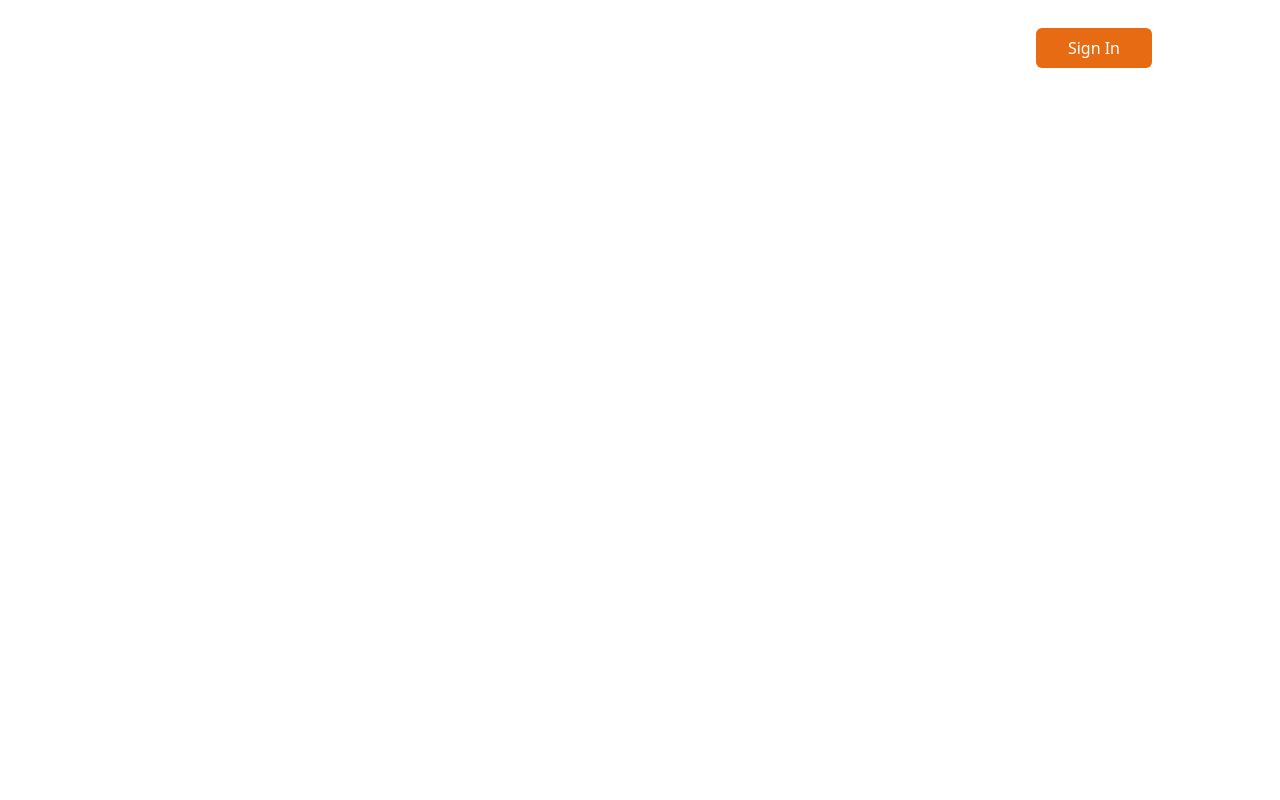
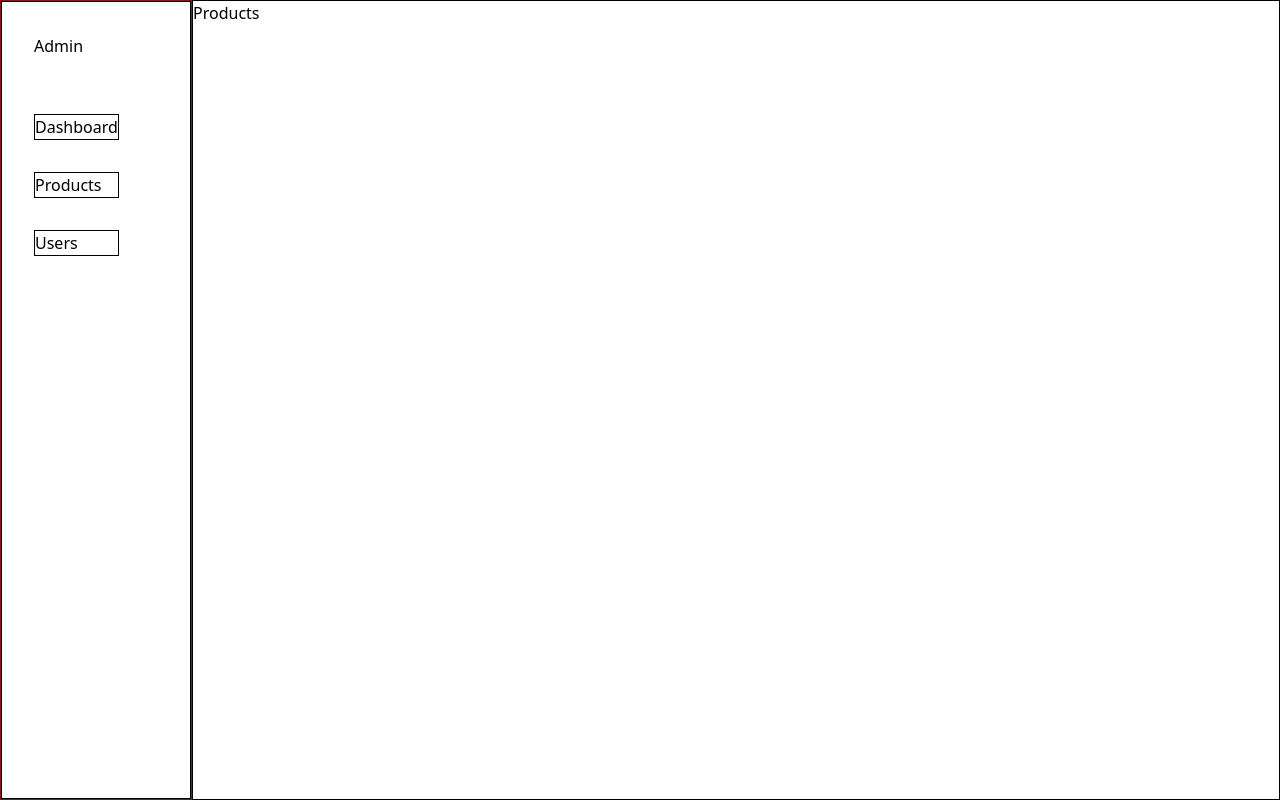
Before and after one commit to KrobsDev/turvato3.0, a React (Create React App) app: page /admin/products in a window 1280 px wide. Built offline with nearby package versions, Linux system fonts and the light colour scheme.

Commit message:
optimized some of the frontend code

```diff
--- a/src/App.js
+++ b/src/App.js
@@ -1,28 +1,38 @@
 import { Route, Routes } from 'react-router-dom'
 import './assets/styles/App.css'
 import Navbar from './components/Navbar'
+import AdminSidebar from './components/AdminSidebar'
 import About from './pages/About'
-import Home from './pages/Index'
+import Home from './pages/Home'
 import Contact from './pages/Contact'
 import Login from './pages/Login'
 import SignUp from './pages/Register'
 import Index from './pages/admin/Index'
+import Products from './pages/admin/Products'
 import { AuthProvider } from './context/AuthProvider'
 import { CookiesProvider } from 'react-cookie'
+import ProductDetails from './pages/ProductDetails'
+import AdminLayout from './layouts/AdminLayout'
+import NavLayout from './layouts/NavLayout'
 
 function App () {
   return (
     <div className='h-full w-full overflow-hidden'>
       <CookiesProvider>
         <AuthProvider>
-          <Navbar></Navbar>
           <Routes>
-            <Route path='/admin/' element={<Index />} />
-            <Route path='/' element={<Home />} />
-            <Route path='/about' element={<About />} />
-            <Route path='/contact' element={<Contact />} />
-            <Route path='/signin' element={<Login />} />
-            <Route path='/signup' element={<SignUp />} />
+            <Route path='/admin' element={<AdminLayout />}>
+              <Route index={true} element={<Index />} />
+              <Route path='products' element={<Products />} />
+            </Route>
+            <Route path='/' element={<NavLayout />}>
+              <Route index={true} element={<Home />} />
+              <Route path='about' element={<About />} />
+              <Route path='contact' element={<Contact />} />
+              <Route path='signin' element={<Login />} />
+              <Route path='signup' element={<SignUp />} />
+              <Route path='productDetails' element={<ProductDetails />} />
+            </Route>
           </Routes>
         </AuthProvider>
       </CookiesProvider>
--- a/src/assets/styles/App.css
+++ b/src/assets/styles/App.css
@@ -155,3 +155,19 @@ input{
 .search_box::placeholder{
 
 }
+
+.admin_links a{
+  border: 1px solid black;
+}
+
+.admin_right{
+  /* max-width: 85%; */
+  width: calc(100% - 15%);
+  height: 100vh;
+}
+
+@media screen and (min-width: 1536px){
+  .admin_right{
+    width: calc(100% - 12%);
+  }
+}
--- /dev/null
+++ b/src/components/AdminSidebar.jsx
@@ -0,0 +1,20 @@
+import React from 'react'
+import { Link } from 'react-router-dom'
+
+function AdminSidebar () {
+  return (
+    <div className='h-screen md:w-[15%] 2xl:w-[12%] border border-red-900 absolute'>
+      <aside className='border border-black w-full p-8 h-full float-left'>
+        Admin
+        {/* links */}
+        <div className='flex flex-col py-14 gap-8 admin_links w-fit'>
+          <Link to={'/admin'}>Dashboard</Link>
+          <Link to={'/admin/products'}>Products</Link>
+          <Link>Users</Link>
+        </div>
+      </aside>
+    </div>
+  )
+}
+
+export default AdminSidebar
--- a/src/components/Navbar.js
+++ b/src/components/Navbar.js
@@ -2,6 +2,7 @@ import React, { useContext, useEffect } from 'react'
 import { Link } from 'react-router-dom'
 import AuthContext from '../context/AuthProvider'
 import { useCookies } from 'react-cookie'
+import { useLocation } from 'react-router-dom'
 
 function Navbar () {
   // get the cookie from the browser and store it in the auth context
@@ -10,22 +11,30 @@ function Navbar () {
   const { setAuth } = useContext(AuthContext)
   const { auth } = useContext(AuthContext)
 
+  const { pathname } = useLocation()
+
+  // array of routes
+  const withoutNavRoutes = ['/admin']
+
+  // location
+
   // setAuth to the cookie
   useEffect(() => {
     setAuth({ token: cookies['auth_token'] })
-    return () => {
-      // cleanup function
-    }
-  }, [cookies, setAuth])
+    // console.log(auth.token)
+  }, [auth.token, cookies, setAuth])
 
   // console.log(auth.token)
 
   // logout function
   const logout = () => {
-    // console.log('logged out')
+    // remove cookies on logout
     removeCookies('auth_token', { path: '/' })
   }
 
+  if (withoutNavRoutes.some(item => pathname.includes(item))) {
+    return null
+  } else {
     return (
       <div className=' w-full h-24 absolute z-[99999]'>
         <div className=' w-full h-full px-[10%] text-white mx-auto flex items-center justify-between relative'>
@@ -36,7 +45,7 @@ function Navbar () {
               <Link to={`/`}>Home</Link>
             </li>
             <li className='links'>
-            <Link to={`/`}>Shop</Link>
+              <Link to={`/shop`}>Shop</Link>
             </li>
             <li>
               <Link to={`/about`}>About</Link>
@@ -50,14 +59,14 @@ function Navbar () {
           </ul>
           {auth.token ? (
             <button
-            className='bg-orange-bg rounded-md text-white px-8 py-2 '
+              className='border border-white rounded-full text-white px-8 py-2 '
               onClick={() => logout()}
             >
               Logout
             </button>
           ) : (
             <Link to={`/signin`}>
-            <button className='bg-orange-bg rounded-md text-white px-8 py-2 '>
+              <button className='bg-orange-bg rounded-full text-white px-8 py-2 '>
                 Sign In
               </button>
             </Link>
@@ -66,5 +75,6 @@ function Navbar () {
       </div>
     )
   }
+}
 
 export default Navbar
--- a/src/components/Product.jsx
+++ b/src/components/Product.jsx
@@ -1,9 +1,12 @@
 import React from 'react'
 import { AiOutlineDownload } from 'react-icons/ai'
+import { Link } from 'react-router-dom'
 
 function Product (props) {
   return (
     <div className='w-full h-[350px] rounded-md bg-white shadow-xl'>
+      {/* hidden field for the product id */}
+      <input type='hidden' value={props.id} />
       {/* image part */}
       <div className='w-full h-2/3 rounded-tl-md rounded-tr-md relative'>
         <img
@@ -28,7 +31,9 @@ function Product (props) {
         <p className='uppercase opacity-40 font-light text-xs'>{props.cat}</p>
 
         {/* text */}
-        <p className='font-light'>{props.title}</p>
+        <Link to={'/'} className='font-light'>
+          {props.title}
+        </Link>
 
         {/* downloads */}
         <div className='flex items-center gap-2'>
--- /dev/null
+++ b/src/layouts/AdminLayout.jsx
@@ -0,0 +1,14 @@
+import React from 'react'
+import { Outlet } from 'react-router-dom'
+import AdminSidebar from '../components/AdminSidebar'
+
+function AdminLayout () {
+  return (
+    <div>
+      <AdminSidebar />
+      <Outlet />
+    </div>
+  )
+}
+
+export default AdminLayout
--- /dev/null
+++ b/src/layouts/NavLayout.jsx
@@ -0,0 +1,14 @@
+import React from 'react'
+import { Outlet } from 'react-router-dom'
+import Navbar from '../components/Navbar'
+
+function NavLayout () {
+  return (
+    <div>
+      <Navbar />
+      <Outlet />
+    </div>
+  )
+}
+
+export default NavLayout
--- a/src/pages/Index.js
+++ b/src/pages/Home.js
@@ -6,9 +6,8 @@ import { BsArrowRight } from 'react-icons/bs'
 import Product from '../components/Product'
 import Footer from '../components/Footer'
 import { getProducts } from '../api/utils/Products'
-import { all } from 'axios'
 
-function Index () {
+function Home () {
   // state to hold products
   const [products, setProducts] = useState([])
 
@@ -21,7 +20,7 @@ function Index () {
     // setstate
     setProducts(allProducts)
     //
-    console.log(allProducts)
+    // console.log(allProducts)
   }
 
   useEffect(() => {
@@ -102,6 +101,7 @@ function Index () {
             return (
               <Product
                 key={index}
+                id={element.product_id}
                 image={leaf}
                 cat={element.product_cat}
                 title={element.product_name}
@@ -182,4 +182,4 @@ function Index () {
   )
 }
 
-export default Index
+export default Home
--- a/src/pages/Login.jsx
+++ b/src/pages/Login.jsx
@@ -81,8 +81,6 @@ function Login () {
 
             // set the auth
             setAuth({
-              // user_id: response.data.user_id,
-              // user_role: response.data.user_role,
               token: token
             })
 
@@ -104,10 +102,10 @@ function Login () {
                 // check user role and navigate accordingly
                 if (response.data.user_role === 1) {
                   // navigate to admin
-                  // navigate('/admin/')
+                  navigate('/admin')
                 } else {
                   // navigate to regular user
-                  // navigate('/')
+                  navigate('/')
                 }
               })
           } else if (response.data.message === 'Login failed') {
--- /dev/null
+++ b/src/pages/ProductDetails.jsx
@@ -0,0 +1,7 @@
+import React from 'react'
+
+function ProductDetails () {
+  return <div>ProductDetails</div>
+}
+
+export default ProductDetails
--- a/src/pages/admin/Index.js
+++ b/src/pages/admin/Index.js
@@ -6,7 +6,11 @@ function Index () {
   const { auth } = useContext(AuthContext)
   return (
     <div>
-      Welcome to the admin page {auth.user_id + ' and ' + auth.user_role}
+      {/* content */}
+      <div className='admin_right border border-black float-right'>
+        {' '}
+        hekko
+      </div>
     </div>
   )
 }
--- /dev/null
+++ b/src/pages/admin/Products.js
@@ -0,0 +1,15 @@
+import React from 'react'
+
+function Products () {
+  return (
+    <div>
+      {/* content */}
+      <div className='admin_right border border-black float-right'>
+        {' '}
+        Products
+      </div>
+    </div>
+  )
+}
+
+export default Products
```
Also changed, not shown: 1 other file (tests, documents, lock files or other folders). Lines whose indentation alone changed are shown as unchanged.
